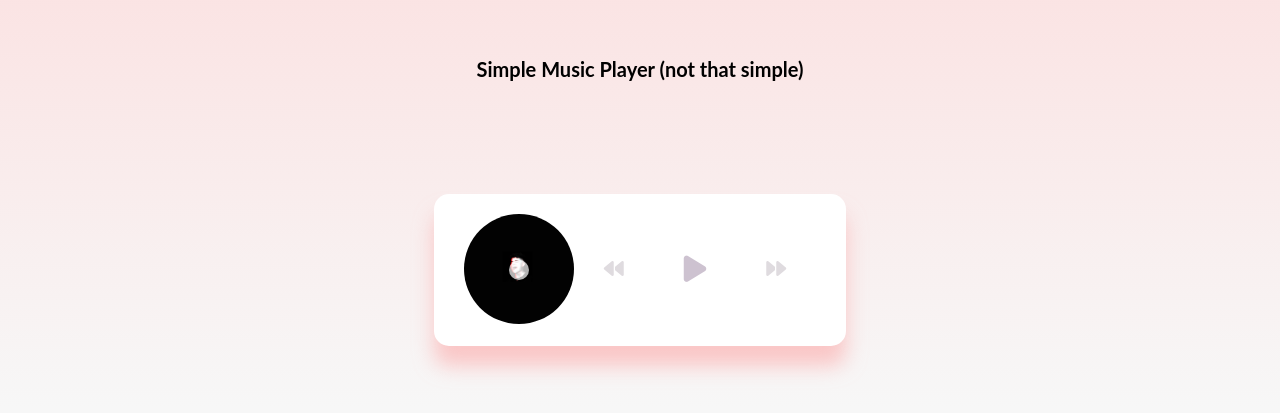
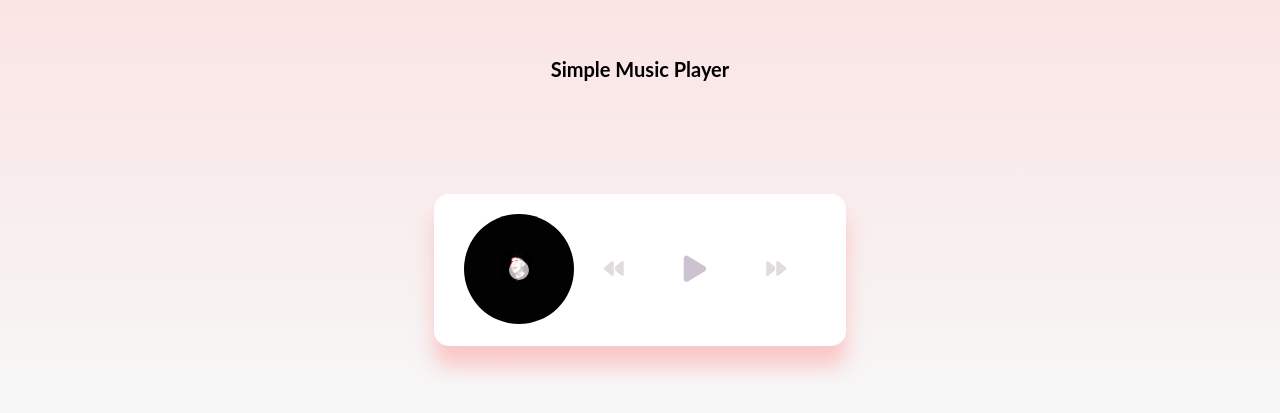
Before and after one commit to pauliusmarkunas/Audio-player, a plain HTML site: page index.html in a window 1280 px wide. Shown: the part 203-616 px from the top of the page. Drawn offline with Linux system fonts and the light colour scheme; a small style sheet from the web is missing.

Commit message:
changing back delaut title

```diff
--- a/index.html
+++ b/index.html
@@ -8,7 +8,7 @@
     <link rel="stylesheet" href="styles.css">
 </head>
 <body>
-    <h1>Simple Music Player (not that simple)</h1>
+    <h1>Simple Music Player</h1>
 
     <div class="music-container">
         <div class="music-info">
```
